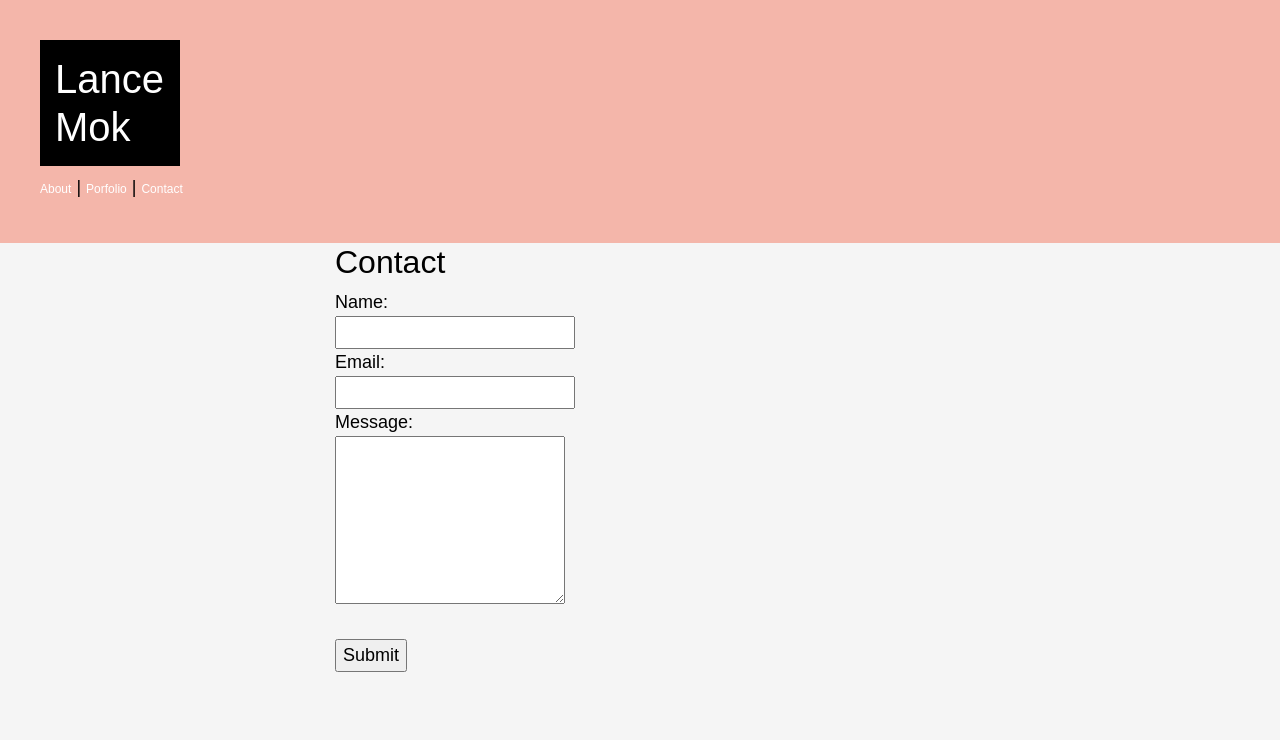
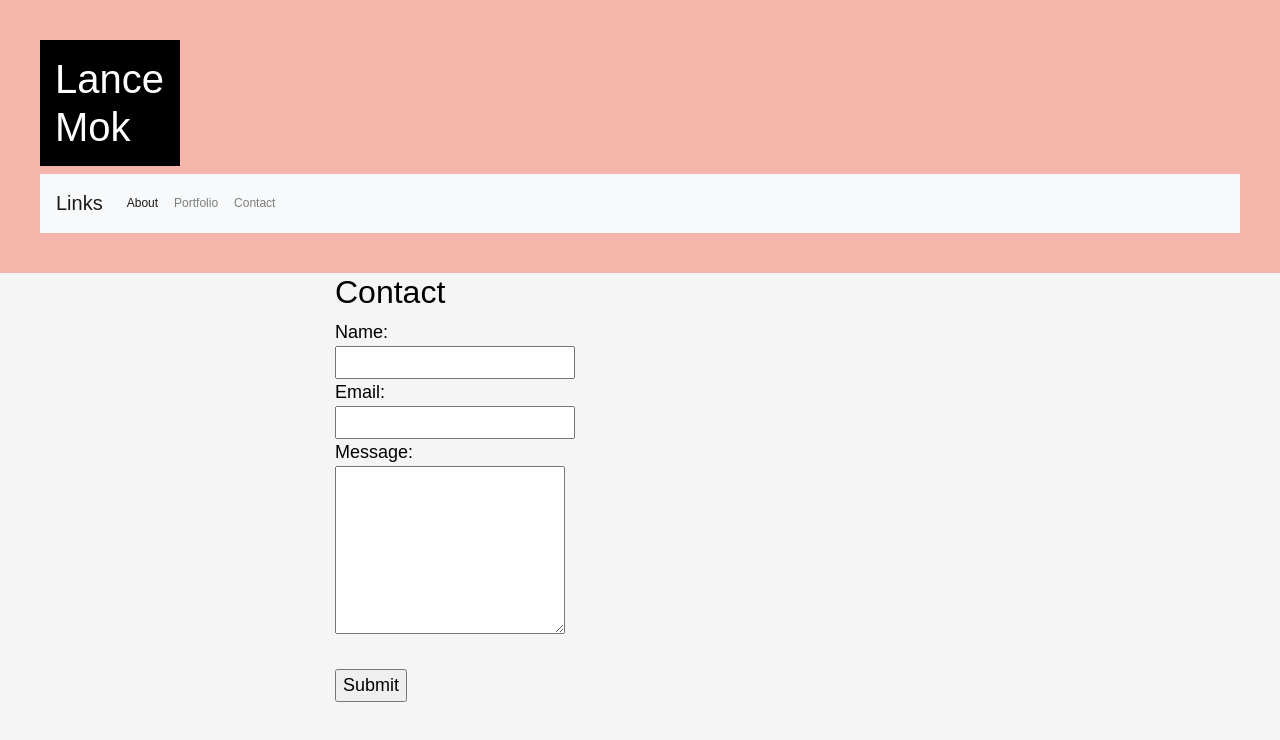
Before and after one commit to innerlewd/Bootstrap-Portfolio, a plain HTML site: page contact.html in a window 1280 px wide. Drawn offline with nearby package versions, Linux system fonts and the light colour scheme.

Commit message:
linked css stylesheets and js

```diff
--- a/contact.html
+++ b/contact.html
@@ -13,11 +13,25 @@
 <body>
     <header>
         <h1 id="name">Lance Mok</h1>
-        <a href="index.html" style=“text-decoration: none”>About</a>
-            <span> | </span>
-        <a href="portfolio.html" style=“text-decoration: none”>Porfolio</a>
-            <span> | </span>
-        <a href="contact.html" style="text-decoration: none">Contact</a>
+        <nav class="navbar navbar-expand-lg navbar-light bg-light">
+            <a class="navbar-brand" href="#">Links</a>
+            <button class="navbar-toggler" type="button" data-toggle="collapse" data-target="#navbarNav" aria-controls="navbarNav" aria-expanded="false" aria-label="Toggle navigation">
+              <span class="navbar-toggler-icon"></span>
+            </button>
+            <div class="collapse navbar-collapse" id="navbarNav">
+              <ul class="navbar-nav">
+                <li class="nav-item active">
+                  <a class="nav-link" href="index.html">About <span class="sr-only">(current)</span></a>
+                </li>
+                <li class="nav-item">
+                  <a class="nav-link" href="portfolio.html">Portfolio</a>
+                </li>
+                <li class="nav-item">
+                  <a class="nav-link" href="contact.html">Contact</a>
+                </li>
+              </ul>
+            </div>
+          </nav>
     </header>
     <div class="container">
         <h2>Contact</h2>
```
Also changed, not shown: index.html (+21 -2 lines), portfolio.html (+19 -5 lines).
